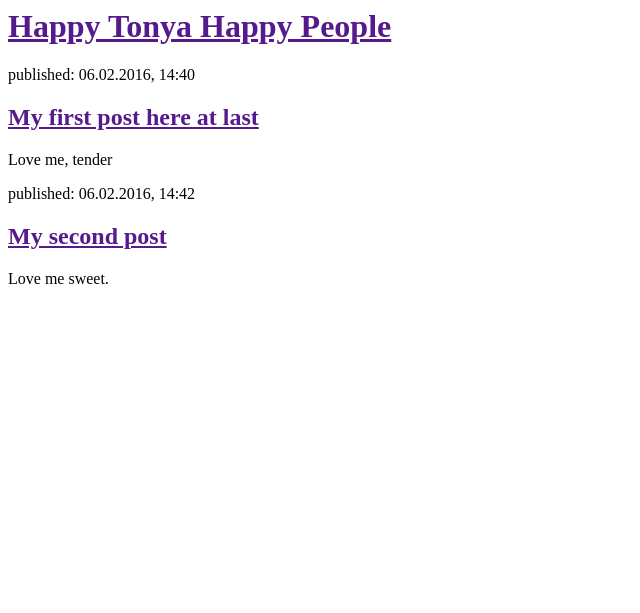
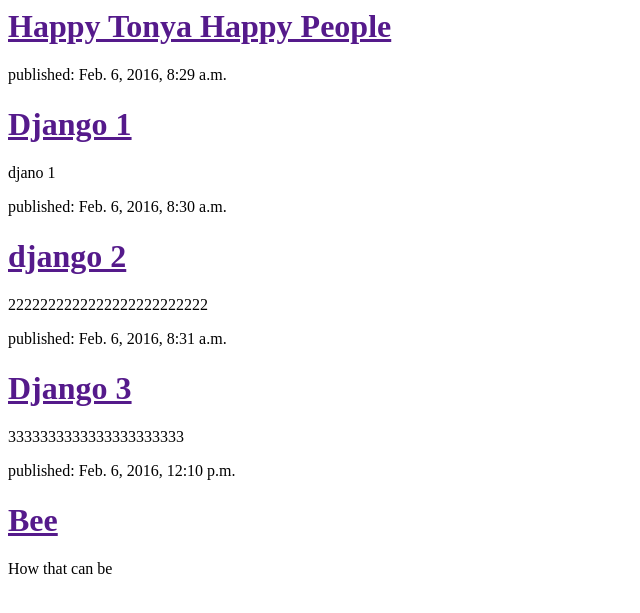
Before and after one commit to TonyaKravchenko/my-first-blog, a Django app: page / in a window 1280 px wide. Shown: the top 613 px of the page, without its empty margins (0-640 px from the left). Run offline with Django 3.2, Linux system fonts and the light colour scheme; data comes from the database, SQL or seed files in the repository; both versions use the stored data as it was after the commit.

Commit message:
My modyfy ot the templates

```diff
--- a/blog/templates/blog/post_list.html
+++ b/blog/templates/blog/post_list.html
@@ -6,17 +6,15 @@
             <div>
                 <h1><a href="">Happy Tonya Happy People</a></h1>
             </div>
+            <div>
+              {% for post in posts %}
+                <div>
+                  <p>published: {{ post.published_date }}</p>
+                  <h1><a href="">{{ post.title }}</a></h1>
+                  <p>{{ post.text|linebreaks }}</p>
+                </div>
+              {% endfor %}
 
-            <div>
-                <p>published: 06.02.2016, 14:40</p>
-                <h2><a href="">My first post here at last</a></h2>
-                <p>Love me, tender</p>
-            </div>
-
-            <div>
-                <p>published: 06.02.2016, 14:42</p>
-                <h2><a href="">My second post</a></h2>
-                <p> Love me sweet.</p>
             </div>
         </body>
     </html>
--- a/blog/views.py
+++ b/blog/views.py
@@ -1,5 +1,8 @@
 from django.shortcuts import render
+from django.utils import timezone
+from .models import Post
 
 # Create your views here.
 def post_list(request):
-    return render(request, 'blog/post_list.html', {})
+    posts = Post.objects.filter(published_date__lte=timezone.now()).order_by('published_date')
+    return render(request, 'blog/post_list.html', {'posts': posts})
```
Also changed, not shown: db.sqlite3.
